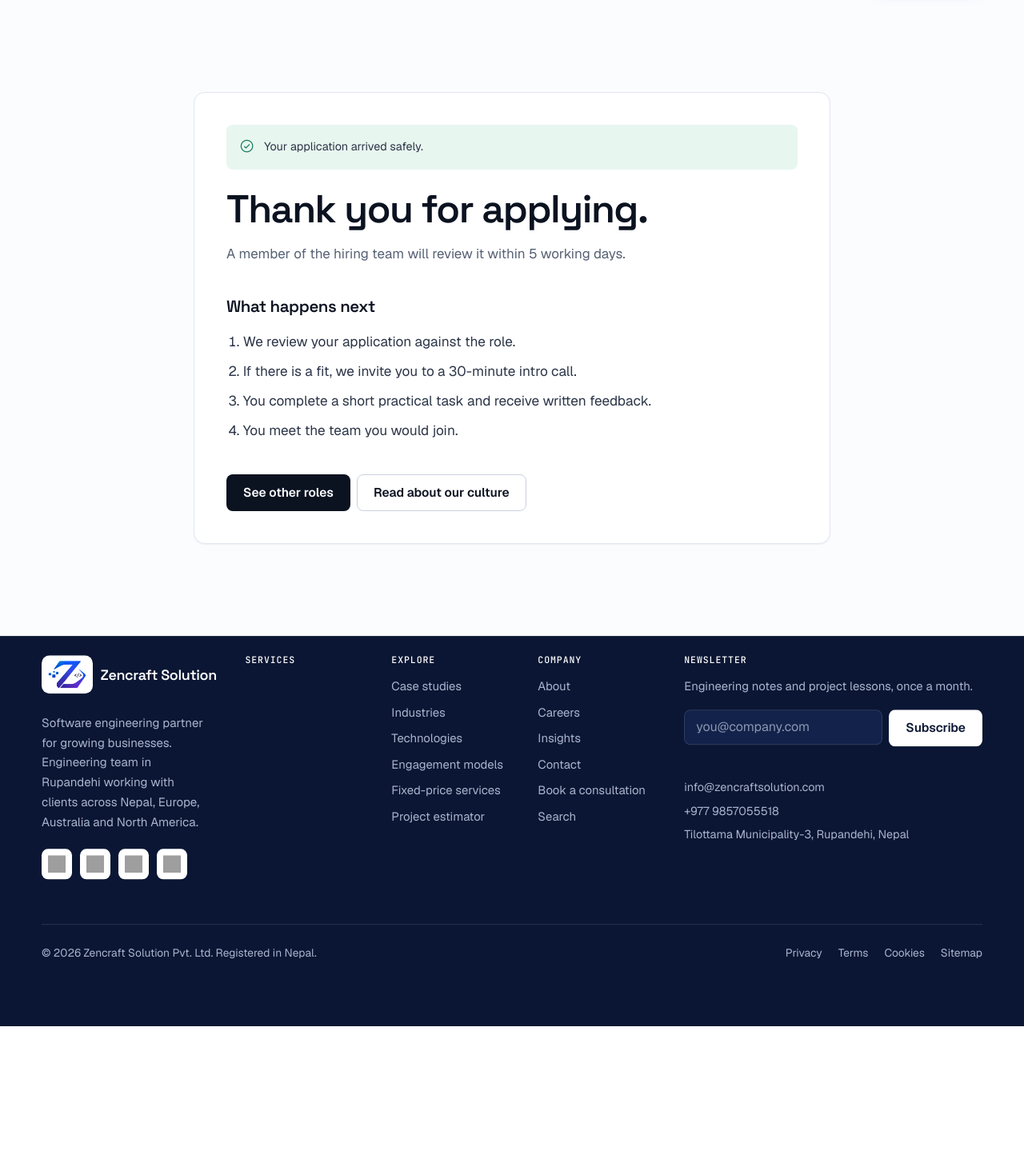
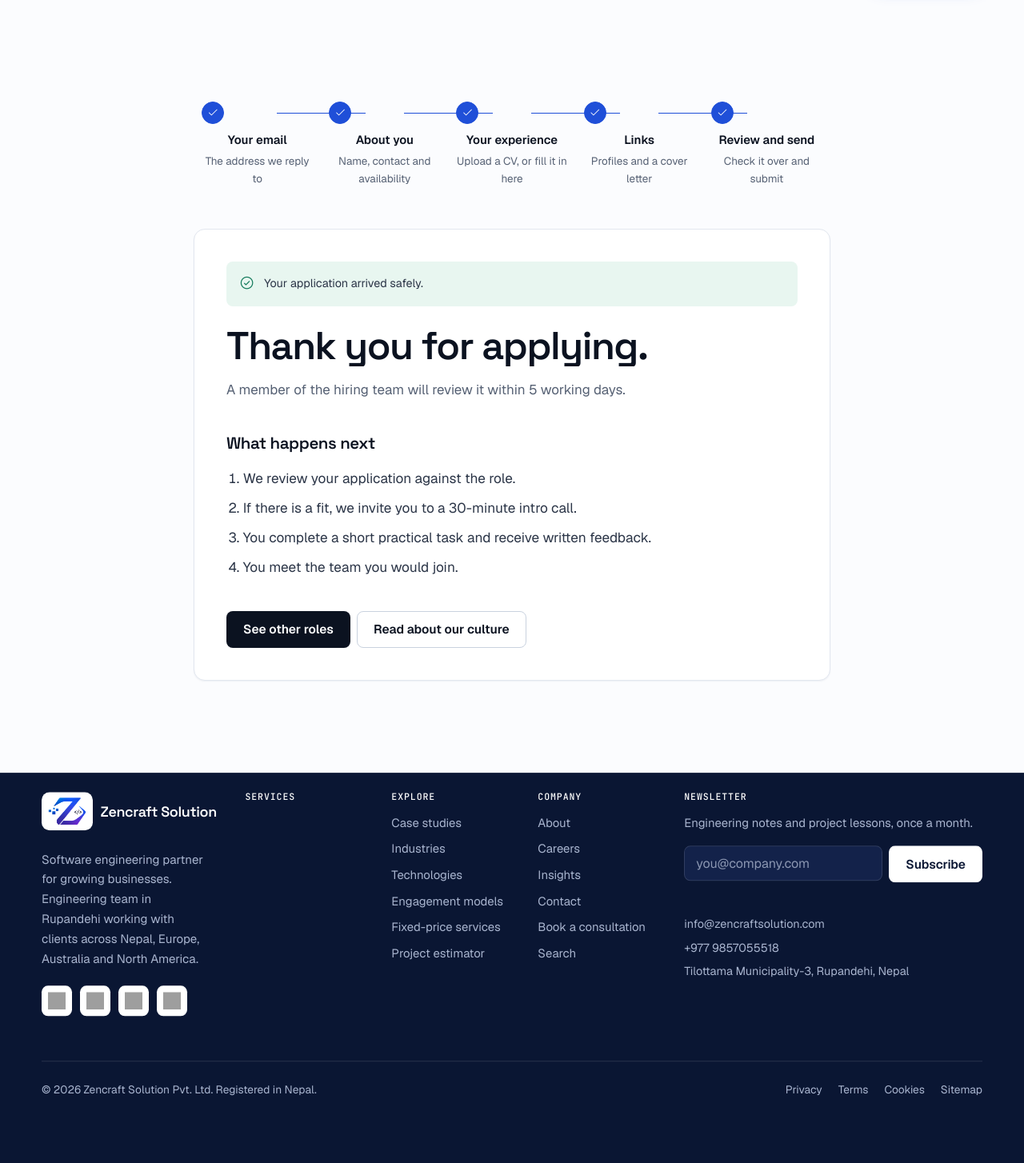
Before and after one commit to ZencraftSolution/zencraft_solution_2.0, a Django app: page /careers/application-received/ in a window 1280 px wide. Shown: the part 68-1522 px from the top of the page at 80% size. Before the commit the page ends 1351 px from the top, so only its background shows below. Run offline with Django 4.2, Linux system fonts and the light colour scheme; data comes from the database, SQL or seed files in the repository; data that the repository does not hold is empty; grey boxes are pictures that could not be loaded.

Commit message:
Ask for the email first, then walk the application through marked steps
Applying was one long form that only checked for a repeat application after
everything had been filled in, and only within a 30-day window.

The email now comes first, on its own screen. A second application for the
same role is refused there, before any typing, whatever the case of the
address and however long ago the first one was sent. The address is then
carried into the rest of the form read-only, and the form ignores an edited
value, so the application is always filed under the address that was checked.
A duplicate created between the two steps is caught at submit and the
applicant is sent back to step one with the same explanation.

The rest is split into four steps with a marked progress bar: about you, your
experience, links, then review and send. A rejected form reopens on the
earliest step that needs fixing, and the step markers show what is done,
what is current and what is still to come, through to the confirmation page
where all five are ticked.

Without JavaScript every step is shown at once and submits in one pass, as
before.

Co-Authored-By: Claude Opus 5 <noreply@anthropic.com>

```diff
--- a/apps/careers/forms.py
+++ b/apps/careers/forms.py
@@ -1,13 +1,40 @@
-from datetime import timedelta
-
 from django import forms
 from django.forms import inlineformset_factory
-from django.utils import timezone
 
 from apps.core.forms import HoneypotMixin
 from apps.core.uploads import validate_document
 
 from .models import EducationEntry, ExperienceEntry, JobApplication, ProjectEntry
+
+DUPLICATE_MESSAGE = (
+    "This email address has already been used to apply for this role. "
+    "One application per role is enough: yours is with the hiring team and we will be in touch."
+)
+
+
+def already_applied(job, email):
+    """One application per email address per role, checked before anything else is typed."""
+    return bool(email) and JobApplication.objects.filter(job=job, email__iexact=email.strip()).exists()
+
+
+class ApplyEmailForm(HoneypotMixin, forms.Form):
+    """Step one. Asking for the email on its own catches a repeat applicant straight away."""
+
+    email = forms.EmailField(
+        label="Your email address",
+        help_text="Your application reference and every update go to this address.",
+    )
+
+    def __init__(self, *args, job=None, **kwargs):
+        self.job = job
+        super().__init__(*args, **kwargs)
+        self.fields["email"].widget.attrs.update({"autocomplete": "email", "autofocus": True, "placeholder": "you@example.com"})
+
+    def clean_email(self):
+        email = self.cleaned_data["email"].strip()
+        if already_applied(self.job, email):
+            raise forms.ValidationError(DUPLICATE_MESSAGE)
+        return email
 
 
 class JobApplicationForm(HoneypotMixin, forms.ModelForm):
@@ -49,16 +76,29 @@ class JobApplicationForm(HoneypotMixin, forms.ModelForm):
             "cover_letter": forms.Textarea(attrs={"rows": 6}),
         }
 
-    def __init__(self, *args, job=None, **kwargs):
+    def __init__(self, *args, job=None, locked_email="", **kwargs):
         self.job = job
+        self.locked_email = locked_email
         super().__init__(*args, **kwargs)
         self.fields["expected_salary_npr"].widget.attrs.update({"min": "0", "step": "1000"})
+        if locked_email:
+            # Confirmed in step one, so it is shown back but not editable here.
+            self.fields["email"].initial = locked_email
+            self.fields["email"].widget.attrs.update({"readonly": True, "tabindex": "-1"})
+            self.fields["email"].help_text = "Confirmed in step 1. Go back to that step to use a different address."
 
     def clean_cv(self):
         cv = self.cleaned_data.get("cv")
         if cv:
             validate_document(cv)
         return cv
+
+    def clean_email(self):
+        # The locked address wins, so editing the read-only field in the browser changes nothing.
+        email = (self.locked_email or self.cleaned_data["email"]).strip()
+        if already_applied(self.job, email):
+            raise forms.ValidationError(DUPLICATE_MESSAGE)
+        return email
 
     def clean(self):
         cleaned = super().clean()
@@ -69,13 +109,6 @@ class JobApplicationForm(HoneypotMixin, forms.ModelForm):
             for name in ("headline", "professional_summary", "skills"):
                 if not cleaned.get(name):
                     self.add_error(name, "This field is required when filling in your CV manually.")
-        email = cleaned.get("email")
-        if email and self.job:
-            recent = JobApplication.objects.filter(
-                job=self.job, email__iexact=email, created_at__gte=timezone.now() - timedelta(days=30)
-            ).exists()
-            if recent:
-                self.add_error("email", "You have already applied for this role in the last 30 days. We will be in touch.")
         return cleaned
 
 
--- a/apps/careers/urls.py
+++ b/apps/careers/urls.py
@@ -9,5 +9,6 @@ urlpatterns = [
     path("jobs/", views.job_list, name="jobs"),
     path("jobs/<slug:slug>/", views.job_detail, name="job_detail"),
     path("jobs/<slug:slug>/apply/", views.apply, name="apply"),
+    path("jobs/<slug:slug>/apply/details/", views.apply_details, name="apply_details"),
     path("application-received/", views.applied, name="applied"),
 ]
--- a/apps/careers/views.py
+++ b/apps/careers/views.py
@@ -1,4 +1,5 @@
 from django.conf import settings
+from django.contrib import messages
 from django.core.mail import send_mail
 from django.db import transaction
 from django.shortcuts import get_object_or_404, redirect, render
@@ -8,8 +9,44 @@ from django.utils import timezone
 from apps.core.utils import make_reference, rate_limit
 from apps.portfolio.models import GalleryImage
 
-from .forms import EducationFormSet, ExperienceFormSet, JobApplicationForm, ProjectFormSet
+from .forms import (
+    DUPLICATE_MESSAGE,
+    ApplyEmailForm,
+    EducationFormSet,
+    ExperienceFormSet,
+    JobApplicationForm,
+    ProjectFormSet,
+    already_applied,
+)
 from .models import Department, JobApplication, JobOpening
+
+# Every step of an application, shown as a marked progress bar from the first screen to the last.
+APPLY_STEPS = [
+    ("Your email", "The address we reply to"),
+    ("About you", "Name, contact and availability"),
+    ("Your experience", "Upload a CV, or fill it in here"),
+    ("Links", "Profiles and a cover letter"),
+    ("Review and send", "Check it over and submit"),
+]
+SESSION_KEY = "apply_email"
+
+# Which step a field belongs to, so a rejected form reopens on the step that needs fixing.
+STEP_FIELDS = {
+    2: ["full_name", "email", "phone", "current_location", "years_experience", "notice_period", "expected_salary_npr", "source"],
+    3: ["application_mode", "cv", "headline", "professional_summary", "skills"],
+    4: ["github_url", "linkedin_url", "portfolio_url", "cover_letter"],
+    5: ["consent"],
+}
+
+
+def apply_steps(current, done_through=None):
+    """Builds the marked step list: everything before `current` is done, the rest is still to come."""
+    done_through = current - 1 if done_through is None else done_through
+    steps = []
+    for number, (title, hint) in enumerate(APPLY_STEPS, start=1):
+        state = "done" if number <= done_through else "current" if number == current else "todo"
+        steps.append({"number": number, "title": title, "hint": hint, "state": state})
+    return steps
 
 BENEFITS = [
     ("heartbeat", "Health cover for you and your family", "Group medical insurance from day one, including parents on request."),
@@ -86,15 +123,40 @@ def job_detail(request, slug):
     return render(request, "careers/job_detail.html", {"job": job, "similar": similar})
 
 
-@rate_limit("apply", limit=6, window=1800)
+@rate_limit("apply_email", limit=10, window=1800)
 def apply(request, slug):
+    """Step 1. The email on its own, so a repeat applicant hears about it before filling anything in."""
     job = get_object_or_404(JobOpening, slug=slug, is_active=True)
     if not job.is_open:
         return render(request, "careers/closed.html", {"job": job}, status=410)
 
+    form = ApplyEmailForm(request.POST or None, job=job, initial={"email": _remembered_email(request, job)})
+    if request.method == "POST" and form.is_valid():
+        _remember_email(request, job, form.cleaned_data["email"])
+        return redirect("careers:apply_details", slug=job.slug)
+
+    return render(request, "careers/apply_email.html", {"job": job, "form": form, "steps": apply_steps(1, done_through=0)})
+
+
+@rate_limit("apply", limit=6, window=1800)
+def apply_details(request, slug):
+    """Steps 2 to 5. One submit, so the CV upload and the manual history still go in together."""
+    job = get_object_or_404(JobOpening, slug=slug, is_active=True)
+    if not job.is_open:
+        return render(request, "careers/closed.html", {"job": job}, status=410)
+
+    email = _remembered_email(request, job)
+    if not email:
+        return redirect("careers:apply", slug=job.slug)
+    if already_applied(job, email):
+        # The address was used for this role between the two steps.
+        _forget_email(request, job)
+        messages.error(request, DUPLICATE_MESSAGE)
+        return redirect("careers:apply", slug=job.slug)
+
     data = request.POST or None
     files = request.FILES or None
-    form = JobApplicationForm(data, files, job=job)
+    form = JobApplicationForm(data, files, job=job, locked_email=email)
     edu = EducationFormSet(data, prefix="edu", instance=JobApplication())
     exp = ExperienceFormSet(data, prefix="exp", instance=JobApplication())
     prj = ProjectFormSet(data, prefix="prj", instance=JobApplication())
@@ -136,14 +198,43 @@ def apply(request, slug):
                 f"{application.full_name} <{application.email}>, {application.years_experience} years, {application.get_application_mode_display()}",
                 settings.DEFAULT_FROM_EMAIL, [settings.INTERNAL_NOTIFY_EMAIL], fail_silently=True,
             )
+            _forget_email(request, job)
             request.session["last_application"] = {"ref": application.reference, "job": job.title, "name": application.full_name.split(" ")[0]}
             return redirect("careers:applied")
 
+    current = _first_step_with_errors(form, manual_error, edu, exp, prj) if request.method == "POST" else 2
     return render(request, "careers/apply.html", {
         "job": job, "form": form, "edu": edu, "exp": exp, "prj": prj, "manual_error": manual_error,
+        "email": email, "steps": apply_steps(current), "current_step": current,
     })
+
+
+def _first_step_with_errors(form, manual_error, *formsets):
+    """Reopens the form on the earliest step that still needs attention."""
+    for step, names in sorted(STEP_FIELDS.items()):
+        if any(name in form.errors for name in names):
+            return step
+        if step == 3 and (manual_error or any(fs.total_error_count() for fs in formsets)):
+            return step
+    return 5 if form.errors else 2
+
+
+def _remembered_email(request, job):
+    return (request.session.get(SESSION_KEY) or {}).get(job.slug, "")
+
+
+def _remember_email(request, job, email):
+    emails = request.session.get(SESSION_KEY) or {}
+    emails[job.slug] = email
+    request.session[SESSION_KEY] = emails
+
+
+def _forget_email(request, job):
+    emails = request.session.get(SESSION_KEY) or {}
+    if emails.pop(job.slug, None) is not None:
+        request.session[SESSION_KEY] = emails
 
 
 def applied(request):
     info = request.session.get("last_application")
-    return render(request, "careers/applied.html", {"info": info})
+    return render(request, "careers/applied.html", {"info": info, "steps": apply_steps(len(APPLY_STEPS) + 1)})
--- a/static/css/main.css
+++ b/static/css/main.css
@@ -764,6 +764,35 @@ html[data-currency="usd"] .price__npr { order: 2; font-size: 0.8em; color: var(-
   .photo-mosaic img { aspect-ratio: auto; }
   .photo-mosaic img:first-child { grid-row: span 2; }
 }
+/* Application steps ------------------------------------------------------------------------------------------------ */
+.steps { list-style: none; margin: 0; padding: 0; display: grid; gap: 4px; }
+.step { display: flex; gap: 12px; align-items: flex-start; padding: 10px 12px; border-radius: var(--r-sm); }
+.step__dot {
+  flex: none; width: 28px; height: 28px; border-radius: 50%; display: grid; place-items: center;
+  font-size: 0.85rem; font-weight: 600; border: 1px solid var(--line); background: var(--surface); color: var(--muted);
+}
+.step__text { display: grid; gap: 2px; font-size: 0.93rem; }
+.step__text strong { color: var(--muted); font-weight: 600; }
+.step__hint { color: var(--muted); font-size: 0.84rem; }
+.step.is-done .step__dot { background: var(--blue); border-color: var(--blue); color: #fff; }
+.step.is-done .step__text strong { color: var(--ink); }
+.step.is-current { background: var(--blue-50); }
+.step.is-current .step__dot { background: var(--ink); border-color: var(--ink); color: #fff; }
+.step.is-current .step__text strong { color: var(--ink); }
+@media (min-width: 720px) {
+  .steps { grid-auto-flow: column; grid-auto-columns: 1fr; gap: 0; }
+  .step { flex-direction: column; gap: 8px; position: relative; padding: 12px 10px; }
+  /* The connector runs from each dot to the next step's dot. */
+  .step:not(:last-child)::after { content: ""; position: absolute; left: calc(50% + 24px); right: calc(-50% + 24px); top: 26px; height: 1px; background: var(--line); }
+  .step.is-done:not(:last-child)::after { background: var(--blue); }
+  .step__text { text-align: center; }
+}
+.step-nav { display: flex; flex-wrap: wrap; gap: 12px; align-items: center; margin-top: 36px; padding-top: 28px; border-top: 1px solid var(--line); }
+.review-list { list-style: none; margin: 0 0 22px; padding: 0; display: grid; gap: 1px; background: var(--line); border: 1px solid var(--line); border-radius: var(--r-sm); overflow: hidden; }
+.review-list li { display: flex; flex-wrap: wrap; gap: 8px; justify-content: space-between; padding: 12px 16px; background: var(--surface); font-size: 0.93rem; }
+.review-list span { color: var(--muted); }
+.review-list strong { color: var(--ink); word-break: break-word; }
+
 .mode-switch { display: grid; gap: 12px; grid-template-columns: 1fr; }
 @media (min-width: 640px) { .mode-switch { grid-template-columns: 1fr 1fr; } }
 .repeat-block { border: 1px solid var(--line); border-radius: var(--r-md); padding: 20px; background: var(--surface-2); }
--- /dev/null
+++ b/templates/careers/_apply_steps.html
@@ -0,0 +1,13 @@
+{# Marks every step of an application. JS re-marks these as the applicant moves between steps 2 to 5. #}
+<ol class="steps" data-steps aria-label="Application progress">
+  {% for step in steps %}
+  <li class="step is-{{ step.state }}" data-step-marker="{{ step.number }}"{% if step.state == "current" %} aria-current="step"{% endif %}>
+    <span class="step__dot" aria-hidden="true">{% if step.state == "done" %}<i class="ph ph-check"></i>{% else %}{{ step.number }}{% endif %}</span>
+    <span class="step__text">
+      <strong>{{ step.title }}</strong>
+      <span class="step__hint">{{ step.hint }}</span>
+      <span class="sr-only" data-step-state>{% if step.state == "done" %}Completed{% elif step.state == "current" %}Current step{% else %}Not started{% endif %}</span>
+    </span>
+  </li>
+  {% endfor %}
+</ol>
--- a/templates/careers/applied.html
+++ b/templates/careers/applied.html
@@ -4,7 +4,8 @@
 {% block content %}
 <section class="section">
   <div class="container container--narrow">
-    <div class="form-card">
+    {% include "careers/_apply_steps.html" %}
+    <div class="form-card mt-4">
       <div class="notice notice--success"><i class="ph ph-check-circle"></i><span>Your application arrived safely{% if info %} and a confirmation email is on its way{% endif %}.</span></div>
       <h1 class="h1 mt-3" data-split>{% if info %}Thank you, {{ info.name }}.{% else %}Thank you for applying.{% endif %}</h1>
       <p class="lead mt-2" data-hero-item>{% if info %}We have your application for <strong style="color:var(--ink)">{{ info.job }}</strong>. {% endif %}A member of the hiring team will review it within 5 working days.</p>
```
Also changed, not shown: apps/careers/tests.py (+59 -12 lines), static/js/apply.js (+134 -1 lines), templates/careers/apply.html (+39 -20 lines), templates/careers/apply_email.html (added, +51 -0 lines).
